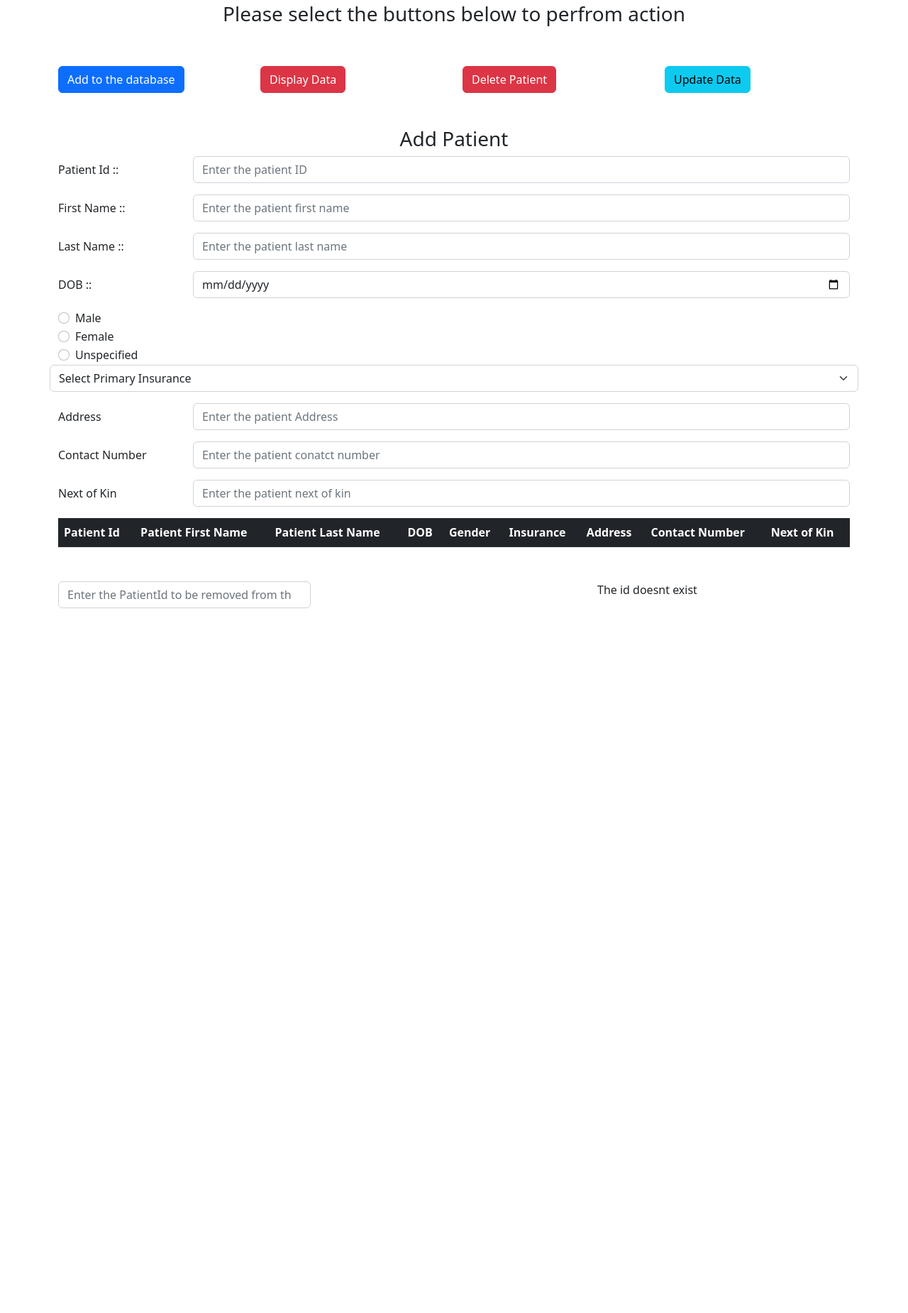
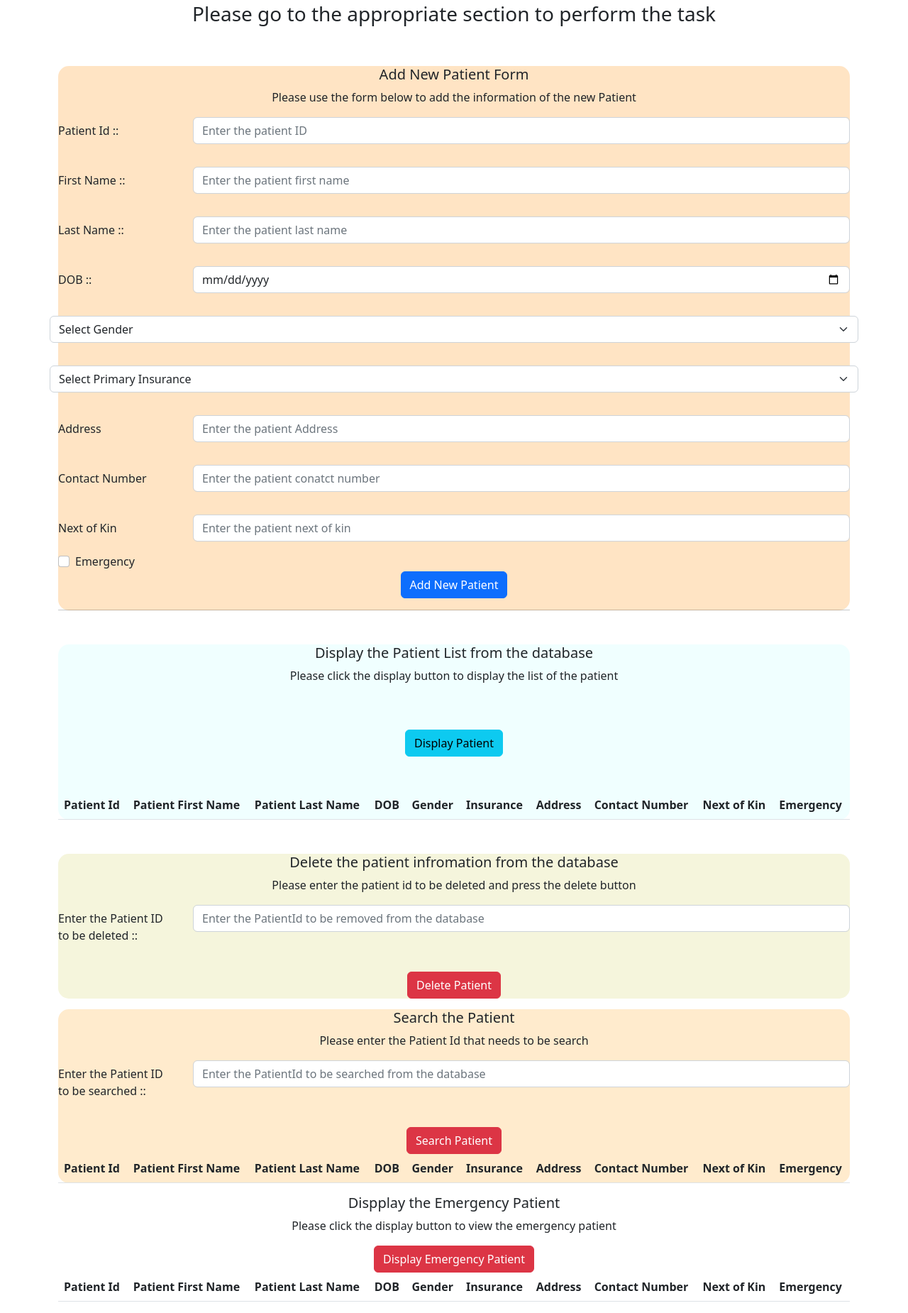
Before and after one commit to roshan-lama-dev/medicalRecordsTypescript, a plain HTML site: page index.html in a window 1280 px wide. Shown: the part 45-1895 px from the top of the page at 71% size. Before the commit the page ends 904 px from the top, so only its background shows below. Drawn offline with nearby package versions, Linux system fonts and the light colour scheme; a script that the page names is missing.

Commit message:
final updates

```diff
--- a/index.html
+++ b/index.html
@@ -20,44 +20,19 @@
         <!-- Button action field -->
         <div class="button">
           <div class="row text-center my-5">
-            <h3>Please select the buttons below to perfrom action</h3>
-          </div>
-          <div class="row">
-            <div class="col">
-              <button
-                type="button"
-                class="btn btn-primary"
-                onclick="addToDatabase()"
-              >
-                Add to the database
-              </button>
-            </div>
-            <div class="col">
-              <button class="btn btn-danger" onclick="displayData()">
-                Display Data
-              </button>
-            </div>
-            <div class="col">
-              <button class="btn btn-danger" onclick="deletePatient(Number)">
-                Delete Patient
-              </button>
-            </div>
-            <div class="col">
-              <button class="btn btn-info" onclick="updateData()">
-                Update Data
-              </button>
-            </div>
+            <h3>Please go to the appropriate section to perform the task</h3>
           </div>
         </div>
 
-        <div class="message">
-          <p id="message"></p>
-        </div>
-
         <!-- input field -->
+        <div class="inputform">
           <form action="">
             <div class="inputField">
-            <h3 class="text-center mt-5">Add Patient</h3>
+              <h5 class="text-center mt-5">Add New Patient Form</h5>
+              <p class="text-center">
+                Please use the form below to add the information of the new
+                Patient
+              </p>
               <div class="mb-3 row">
                 <label for="patientId" class="col-sm-2 col-form-label"
                   >Patient Id ::</label
@@ -67,8 +42,12 @@
                     type="number"
                     class="form-control"
                     id="patientId"
+                    required
                     placeholder="Enter the patient ID"
                   />
+                </div>
+                <div class="col">
+                  <p id="pIdmessage"></p>
                 </div>
               </div>
               <div class="mb-3 row">
@@ -80,8 +59,12 @@
                     type="text"
                     class="form-control"
                     id="patientFirstName"
+                    required
                     placeholder="Enter the patient first name"
                   />
+                </div>
+                <div class="col">
+                  <p id="pFistNamemessage"></p>
                 </div>
               </div>
               <div class="mb-3 row">
@@ -93,8 +76,13 @@
                     type="text"
                     class="form-control"
                     id="patientLastName"
+                    required
                     placeholder="Enter the patient last name"
                   />
+                </div>
+
+                <div class="row">
+                  <p id="pLastName"></p>
                 </div>
               </div>
               <div class="mb-3 row">
@@ -103,45 +91,32 @@
                 >
                 <div class="col-sm-10">
                   <input
+                    required
                     type="date"
                     class="form-control"
                     id="patientDOB"
                     placeholder="Enter the patient DOB"
                   />
                 </div>
+                <div class="row">
+                  <p id="pDob"></p>
                 </div>
-            <div class="form-check">
-              <input
-                class="form-check-input"
-                type="radio"
-                name="flexRadioDefault"
-                id="flexRadioDefault1"
-              />
-              <label class="form-check-label" for="flexRadioDefault1">
-                Male
-              </label>
               </div>
-            <div class="form-check">
-              <input
-                class="form-check-input"
-                type="radio"
-                name="flexRadioDefault"
-                id="male"
-              />
-              <label class="form-check-label" for="flexRadioDefault1">
-                Female
-              </label>
+
+              <div class="mb-3 row">
+                <select
+                  id="genderSelect"
+                  class="form-select"
+                  aria-label="Default select example"
+                >
+                  <option selected value="">Select Gender</option>
+                  <option value="Male">Male</option>
+                  <option value="Female">Female</option>
+                  <option value="Unspecified">Unspecified</option>
+                </select>
+                <div class="col">
+                  <p id="gender"></p>
                 </div>
-            <div class="form-check">
-              <input
-                class="form-check-input"
-                type="radio"
-                name="flexRadioDefault"
-                id="female"
-              />
-              <label class="form-check-label" for="flexRadioDefault1">
-                Unspecified
-              </label>
               </div>
               <div class="mb-3 row">
                 <select
@@ -149,10 +124,15 @@
                   class="form-select"
                   aria-label="Default select example"
                 >
-                <option selected>Select Primary Insurance</option>
-                <option value="“medicare”">Medicare</option>
-                <option value="pvtInsurance">Private Health Insurance</option>
+                  <option selected value="">Select Primary Insurance</option>
+                  <option value="Medicare">Medicare</option>
+                  <option value="Private Health Insurance">
+                    Private Health Insurance
+                  </option>
                 </select>
+                <div class="row">
+                  <p id="insurance"></p>
+                </div>
               </div>
 
               <div class="mb-3 row">
@@ -167,6 +147,9 @@
                     placeholder="Enter the patient Address"
                   />
                 </div>
+                <div class="col">
+                  <p id="pAddress"></p>
+                </div>
               </div>
               <div class="mb-3 row">
                 <label for="contactnum" class="col-sm-2 col-form-label"
@@ -179,6 +162,9 @@
                     id="contactnum"
                     placeholder="Enter the patient conatct number"
                   />
+                </div>
+                <div class="col text-danger">
+                  <p id="pcontact"></p>
                 </div>
               </div>
               <div class="mb-3 row">
@@ -194,17 +180,52 @@
                   />
                 </div>
               </div>
+              <div class="form-check">
+                <input
+                  class="form-check-input"
+                  type="checkbox"
+                  value=""
+                  id="emergency"
+                />
+                <label class="form-check-label" for="flexCheckDefault">
+                  Emergency
+                </label>
               </div>
 
-          <div class="button text-center"></div>
+              <div class="col text-center">
+                <button
+                  type="button"
+                  class="btn btn-primary"
+                  onclick="addToDatabase()"
+                >
+                  Add New Patient
+                </button>
+              </div>
+
+              <div class="col text-center text-danger">
+                <p id="sucessMsg"></p>
+              </div>
+            </div>
+
+            <hr />
           </form>
+        </div>
 
         <!-- Display Field -->
-        <div class="tableDisplay">
-          <table id="displayTable"></table>
+
+        <div class="displayPatient my-5">
+          <h5 class="text-center mt-2">
+            Display the Patient List from the database
+          </h5>
+          <p class="text-center">
+            Please click the display button to display the list of the patient
+          </p>
+          <div class="col text-center">
+            <button class="btn btn-info my-5" onclick="displayData()">
+              Display Patient
+            </button>
           </div>
-
-        <table class="table table-dark">
+          <table class="md table">
             <thead>
               <tr>
                 <th scope="col">Patient Id</th>
@@ -216,18 +237,31 @@
                 <th scope="col">Address</th>
                 <th scope="col">Contact Number</th>
                 <th scope="col">Next of Kin</th>
+                <th scope="col">Emergency</th>
               </tr>
             </thead>
             <tbody id="tabletoshow"></tbody>
           </table>
+        </div>
 
         <!-- Edit/Update Field -->
         <div class="updateField"></div>
 
         <!-- Delete Field -->
         <div class="deleteField mt-5">
-          <div class="row">
-            <div class="col">
+          <div class="row text-center mt-5">
+            <h5>Delete the patient infromation from the database</h5>
+            <p>
+              Please enter the patient id to be deleted and press the delete
+              button
+            </p>
+          </div>
+
+          <div class="mb-3 row">
+            <label for="patientId" class="col-sm-2 col-form-label"
+              >Enter the Patient ID to be deleted ::</label
+            >
+            <div class="col-sm-10">
               <input
                 id="deleteID"
                 type="number"
@@ -237,9 +271,95 @@
             </div>
             <div class="col"></div>
             <div class="col">
-              <p id="deleteMsg">The id doesnt exist</p>
+              <p id="deleteMsg"></p>
             </div>
           </div>
+          <div class="col text-center">
+            <button class="btn btn-danger" onclick="deletePatient(Number)">
+              Delete Patient
+            </button>
+          </div>
+        </div>
+
+        <!-- Search Field -->
+        <div class="searchPatient">
+          <div class="text text-center">
+            <h5>Search the Patient</h5>
+            <p>Please enter the Patient Id that needs to be search</p>
+          </div>
+
+          <div class="mb-3 row">
+            <label for="patientId" class="col-sm-2 col-form-label"
+              >Enter the Patient ID to be searched ::</label
+            >
+            <div class="col-sm-10">
+              <input
+                id="searchID"
+                type="number"
+                class="form-control"
+                placeholder="Enter the PatientId to be searched from the database"
+              />
+            </div>
+            <div class="col"></div>
+            <div class="col text-center text-danger">
+              <p id="searchmsg"></p>
+            </div>
+          </div>
+          <div class="col text-center">
+            <button class="btn btn-danger" onclick="searchPatient()">
+              Search Patient
+            </button>
+          </div>
+
+          <table class="md table">
+            <thead>
+              <tr>
+                <th scope="col">Patient Id</th>
+                <th scope="col">Patient First Name</th>
+                <th scope="col">Patient Last Name</th>
+                <th scope="col">DOB</th>
+                <th scope="col">Gender</th>
+                <th scope="col">Insurance</th>
+                <th scope="col">Address</th>
+                <th scope="col">Contact Number</th>
+                <th scope="col">Next of Kin</th>
+                <th scope="col">Emergency</th>
+              </tr>
+            </thead>
+            <tbody id="searchField"></tbody>
+          </table>
+        </div>
+
+        <!-- Dispaly Emergency Field -->
+        <div class="emergencyDisplay">
+          <div class="text text-center">
+            <h5>Dispplay the Emergency Patient</h5>
+            <p>Please click the display button to view the emergency patient</p>
+          </div>
+
+          <div class="col text-center">
+            <button class="btn btn-danger" onclick="displayEmergency()">
+              Display Emergency Patient
+            </button>
+          </div>
+
+          <table class="md table">
+            <thead>
+              <tr>
+                <th scope="col">Patient Id</th>
+                <th scope="col">Patient First Name</th>
+                <th scope="col">Patient Last Name</th>
+                <th scope="col">DOB</th>
+                <th scope="col">Gender</th>
+                <th scope="col">Insurance</th>
+                <th scope="col">Address</th>
+                <th scope="col">Contact Number</th>
+                <th scope="col">Next of Kin</th>
+                <th scope="col">Emergency</th>
+              </tr>
+            </thead>
+            <tbody id="emergencyField"></tbody>
+          </table>
         </div>
       </div>
     </div>
--- a/style.css
+++ b/style.css
@@ -0,0 +1,23 @@
+.inputform {
+  background-color: bisque;
+  border-radius: 15px;
+}
+
+.displayPatient {
+  background-color: azure;
+  border-radius: 15px;
+}
+
+.deleteField {
+  background-color: beige;
+  border-radius: 15px;
+  box-shadow: 5ch;
+  min-height: 20px;
+}
+.searchPatient {
+  margin-top: 15px;
+  background-color: blanchedalmond;
+  border-radius: 15px;
+  box-shadow: 5ch;
+  min-height: 20px;
+}
```
Lines whose indentation alone changed are shown as unchanged.
